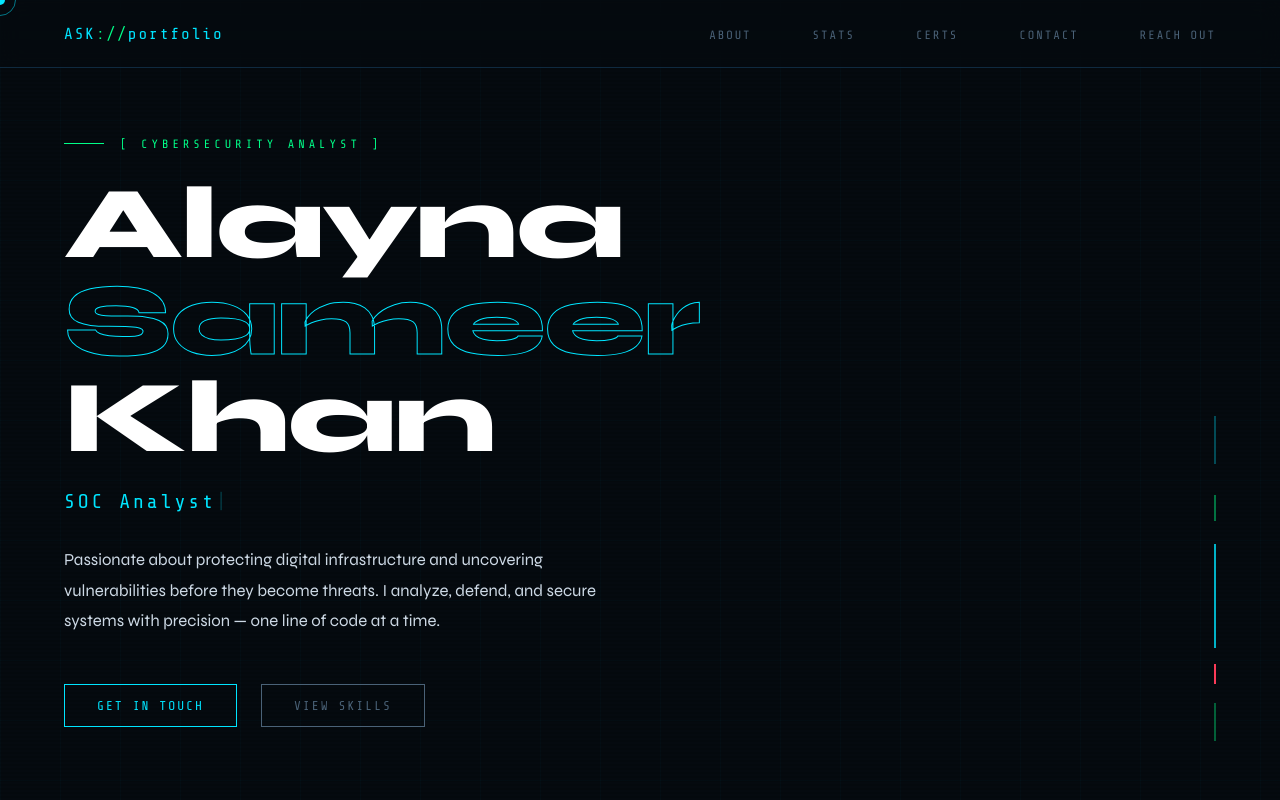
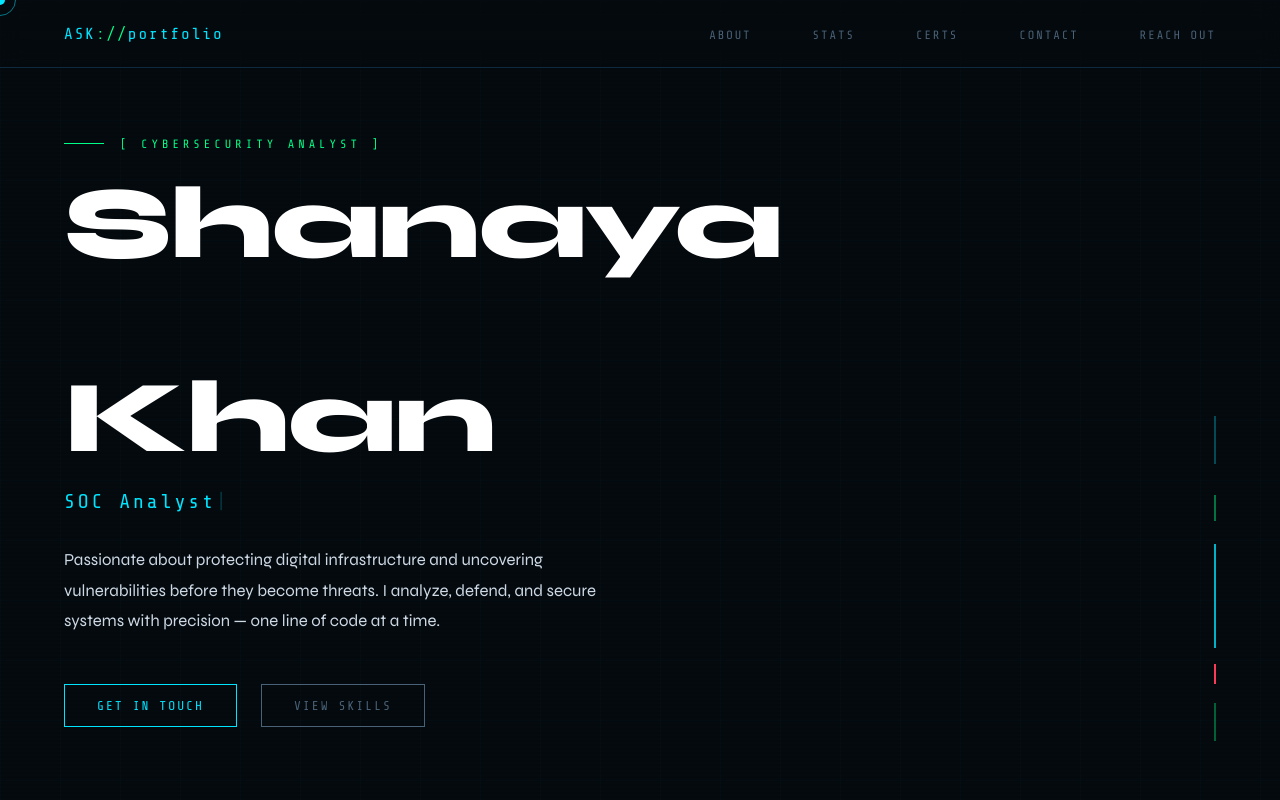
Before and after one commit to alaynasameerkhan/Portfolio, a plain HTML site: page ALAYNAS PROJECT/alayna-front end/index.html in a window 1280 px wide. Shown: the top 800 px of the page. Drawn offline with nearby package versions, Linux system fonts and the light colour scheme.

Commit message:
Update name from Alayna Sameer to Shanaya Khan

```diff
--- a/ALAYNAS PROJECT/alayna-front end/index.html
+++ b/ALAYNAS PROJECT/alayna-front end/index.html
@@ -28,8 +28,8 @@
     <div class="hero-inner">
       <p class="hero-tag">[ Cybersecurity Analyst ]</p>
       <h1 class="name">
-        Alayna<br>
-        <span class="highlight">Sameer</span><br>
+        Shanaya<br>
+        <span class="highlight"></span><br>
         Khan
       </h1>
       <p class="hero-title typed">SOC Analyst</p>
```
